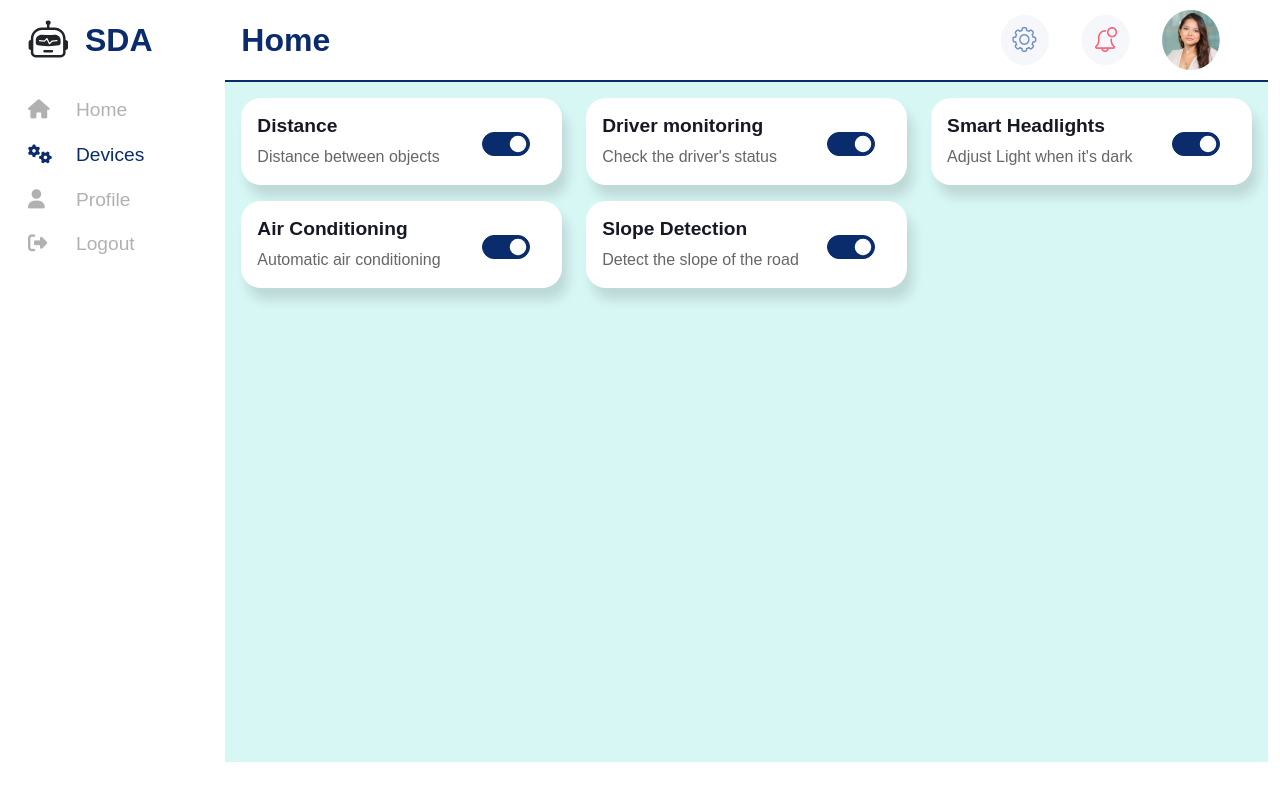
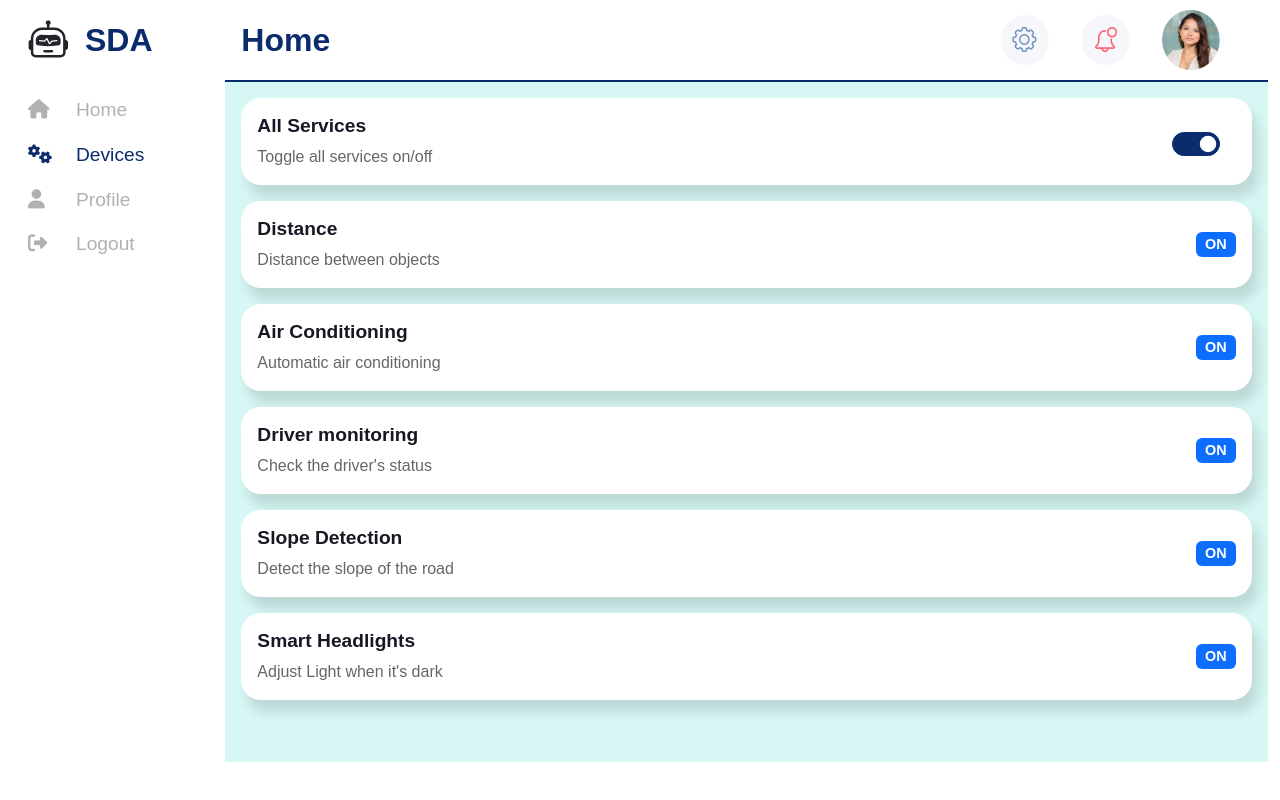
Before and after one commit to ColdBear14/AIOT-SmartDrivingAssistant, a React (Vite) app in the folder frontend/: page /services in a window 1280 px wide. Built offline with nearby package versions, Linux system fonts and the light colour scheme.

Commit message:
change to 1 button active all services

```diff
--- a/frontend/src/pages/Services.jsx
+++ b/frontend/src/pages/Services.jsx
@@ -3,55 +3,46 @@ import styles from '../components/Home/Services.module.css'
 import { useState } from 'react'
 
 function Services() {
-  const [distanceChecked, setDistanceChecked] = useState(true)
-  const [temperatureChecked, setTemperatureChecked] = useState(true)
-  const [driverChecked, setDriverChecked] = useState(true)
-  const [slopeChecked, setSlopeChecked] = useState(true)
-  const [headlightChecked, setHeadlightChecked] = useState(true)
+  const [allServicesChecked, setAllServicesChecked] = useState(true)
 
+  // Danh sách các dịch vụ
+  const services = [
+    { header: "Distance", text: "Distance between objects" },
+    { header: "Air Conditioning", text: "Automatic air conditioning" },
+    { header: "Driver monitoring", text: "Check the driver's status" },
+    { header: "Slope Detection", text: "Detect the slope of the road" },
+    { header: "Smart Headlights", text: "Adjust Light when it's dark" }
+  ]
 
   return (
     <div className="row">
-      <div className="col-md-4">
+      <div className="col-md-12">
+        {/* Nút toggle tổng */}
         <div className={[styles.servicesToggle, 'form-check form-switch mb-3'].join(' ')}>
-          <label className={[styles.servicesToggleLabel, "form-check-label"].join(' ')} role='switch' htmlFor="distanceToggle">
-            <h4 className={styles.servicesToggleHeader}>Distance</h4>
-            <div className={styles.servicesToggleText}>Distance between objects</div>
+          <label className={[styles.servicesToggleLabel, "form-check-label"].join(' ')} role='switch' htmlFor="allServicesToggle">
+            <h4 className={styles.servicesToggleHeader}>All Services</h4>
+            <div className={styles.servicesToggleText}>Toggle all services on/off</div>
           </label>
-          <input type="checkbox" className="form-check-input" id="distanceToggle" checked={distanceChecked} onChange={() => setDistanceChecked(!distanceChecked)}/>
+          <input
+            type="checkbox"
+            className="form-check-input"
+            id="allServicesToggle"
+            checked={allServicesChecked}
+            onChange={() => setAllServicesChecked(!allServicesChecked)}
+          />
         </div>
-        <div className={[styles.servicesToggle, 'form-check form-switch mb-3'].join(' ')}>
-          <label className={[styles.servicesToggleLabel, "form-check-label"].join(' ')} role='switch' htmlFor="temperatureToggle">
-            <h4 className={styles.servicesToggleHeader}>Air Conditioning</h4>
-            <div className={styles.servicesToggleText}>Automatic air conditioning</div>
-          </label>
-          <input type="checkbox" className="form-check-input" id="temperatureToggle" checked={temperatureChecked} onChange={() => setTemperatureChecked(!temperatureChecked)}/>
-        </div>
-      </div>
-      <div className="col-md-4">
-      <div className={[styles.servicesToggle, 'form-check form-switch mb-3'].join(' ')}>
-          <label className={[styles.servicesToggleLabel, "form-check-label"].join(' ')} role='switch' htmlFor="driverToggle">
-            <h4 className={styles.servicesToggleHeader}>Driver monitoring</h4>
-            <div className={styles.servicesToggleText}>Check the driver's status</div>
-          </label>
-          <input type="checkbox" className="form-check-input" id="driverToggle" checked={driverChecked} onChange={() => setDriverChecked(!driverChecked)}/>
-        </div>
-        <div className={[styles.servicesToggle, 'form-check form-switch mb-3'].join(' ')}>
-          <label className={[styles.servicesToggleLabel, "form-check-label"].join(' ')} role='switch' htmlFor="slopeToggle">
-              <h4 className={styles.servicesToggleHeader}>Slope Detection</h4>
-            <div className={styles.servicesToggleText}>Detect the slope of the road</div>
-          </label>
-          <input type="checkbox" className="form-check-input" id="slopeToggle" checked={slopeChecked} onChange={() => setSlopeChecked(!slopeChecked)}/>
-        </div>
-      </div>
-      <div className="col-md-4">
-        <div className={[styles.servicesToggle, 'form-check form-switch mb-3'].join(' ')}>
-          <label className={[styles.servicesToggleLabel, "form-check-label"].join(' ')} role='switch' htmlFor="headlightToggle">
-            <h4 className={styles.servicesToggleHeader}>Smart Headlights</h4>
-            <div className={styles.servicesToggleText}>Adjust Light when it's dark</div>
-          </label>
-          <input type="checkbox" className="form-check-input" id="headlightToggle" checked={headlightChecked} onChange={() => setHeadlightChecked(!headlightChecked)}/>
-        </div>
+
+        {/* Hiển thị danh sách dịch vụ */}
+        {services.map((service, index) => (
+          <div key={index} className={[styles.servicesToggle, 'mb-3'].join(' ')}>
+            <div className={styles.servicesToggleLabel}>
+              <h4 className={styles.servicesToggleHeader}>{service.header}</h4>
+              <div className={styles.servicesToggleText}>{service.text}</div>
+            </div>
+            {/* Hiển thị trạng thái mà không có nút toggle riêng */}
+            <span className="badge bg-primary">{allServicesChecked ? "ON" : "OFF"}</span>
+          </div>
+        ))}
       </div>
     </div>
   )
```
